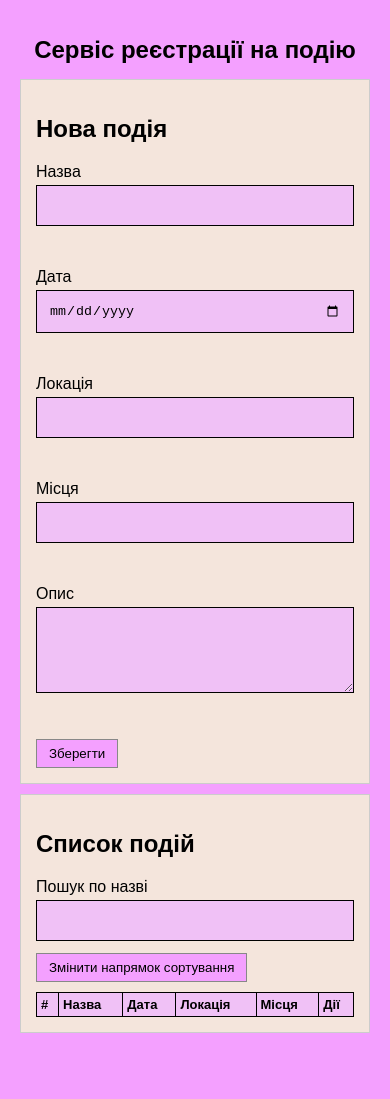
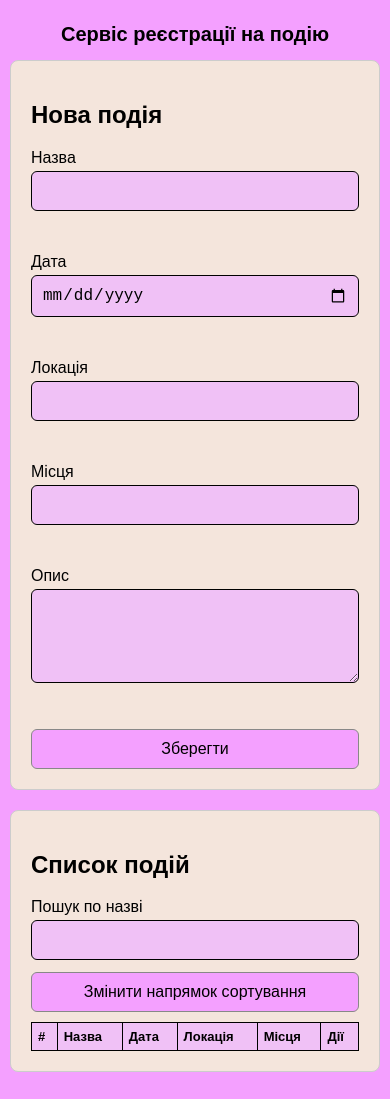
Before and after one commit to AnneLyyy/OAP_Project, a plain HTML site: page index.html in a window 390 px wide. Before the commit the page ends 1063 px from the top, so only its background shows below. Drawn offline with Linux system fonts and the light colour scheme; a web font is replaced by a local one.

Commit message:
added adaptation

```diff
--- a/index.html
+++ b/index.html
@@ -3,6 +3,7 @@
 
 <head>
     <meta charset="UTF-8">
+    <meta name="viewport" content="width=device-width, initial-scale=1.0">
     <title>ЛР 1 — Реєстрація на подію</title>
     <link rel="stylesheet" href="styles.css">
     <link rel="preconnect" href="https://fonts.googleapis.com">
--- a/styles.css
+++ b/styles.css
@@ -1,5 +1,9 @@
 * {
     box-sizing: border-box;
+}
+
+html {
+    font-size: 16px;
 }
 
 body {
@@ -11,19 +15,22 @@ body {
 
 h1 {
     text-align: center;
+    font-size: 28px;
 }
 
 .container {
     max-width: 900px;
+    width: 100%;
     margin: auto;
 }
 
 form,
 section {
     background: #f4e5dc;
-    padding: 15px;
+    padding: 20px;
     border: 1px solid #ccc;
     margin-bottom: 20px;
+    border-radius: 8px;
 }
 
 .field {
@@ -40,8 +47,10 @@ select,
 textarea {
     background: #f0c1f6;
     width: 100%;
-    padding: 6px;
+    padding: 10px;
     border: 1px solid #000000;
+    border-radius: 6px;
+    font-size: 16px;
 }
 
 .invalid {
@@ -56,15 +65,18 @@ textarea {
 
 .buttons {
     display: flex;
+    flex-wrap: wrap;
     gap: 10px;
 }
 
 button {
-    padding: 6px 12px;
+    padding: 10px 16px;
     border: 1px solid #888;
     background: #f4a0ff;
     cursor: pointer;
     transition: background 0.3s;
+    border-radius: 6px;
+    font-size: 16px;
 }
 
 button:hover {
@@ -75,9 +87,12 @@ button:hover {
     margin-bottom: 10px;
 }
 
-
 .hidden {
     display: none;
+}
+
+section {
+    overflow-x: auto;
 }
 
 table {
@@ -88,30 +103,60 @@ table {
 th,
 td {
     border: 1px solid #000000;
-    padding: 6px;
+    padding: 8px;
     text-align: left;
+    font-size: 15px;
 }
 
 th {
     background: #f0c1f6;
 }
 
-@media (max-width: 600px) {
-    input, textarea {
-        padding: 12px;
+/* ===== Планшети ===== */
+@media (max-width: 768px) {
+
+    body {
+        padding: 15px;
     }
 
     h1 {
-        font-size: 1.5rem;
-        margin-bottom: 15px;
+        font-size: 24px;
     }
 
-    form, section {
-        margin-bottom: 10px;
+    .buttons {
+        flex-direction: column;
     }
 
-    td, th {
-        font-size: 13px;
-        padding: 4px;
+    button {
+        width: 100%;
+    }
+
+    th,
+    td {
+        font-size: 14px;
     }
 }
+
+/* ===== Телефони ===== */
+@media (max-width: 480px) {
+
+    body {
+        padding: 10px;
+    }
+
+    h1 {
+        font-size: 20px;
+    }
+
+    input,
+    textarea,
+    button {
+        font-size: 16px;
+    }
+
+    th,
+    td {
+        font-size: 13px;
+        padding: 6px;
+    }
+}
```
